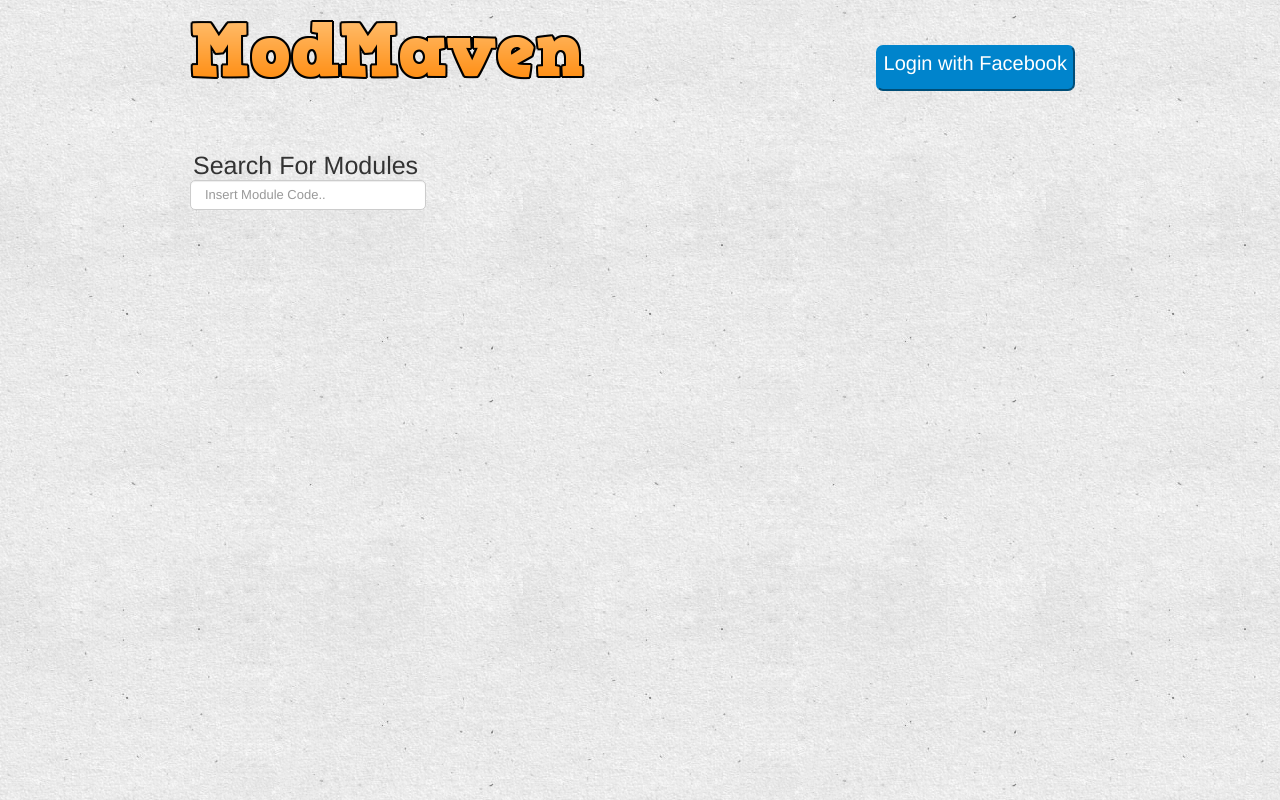
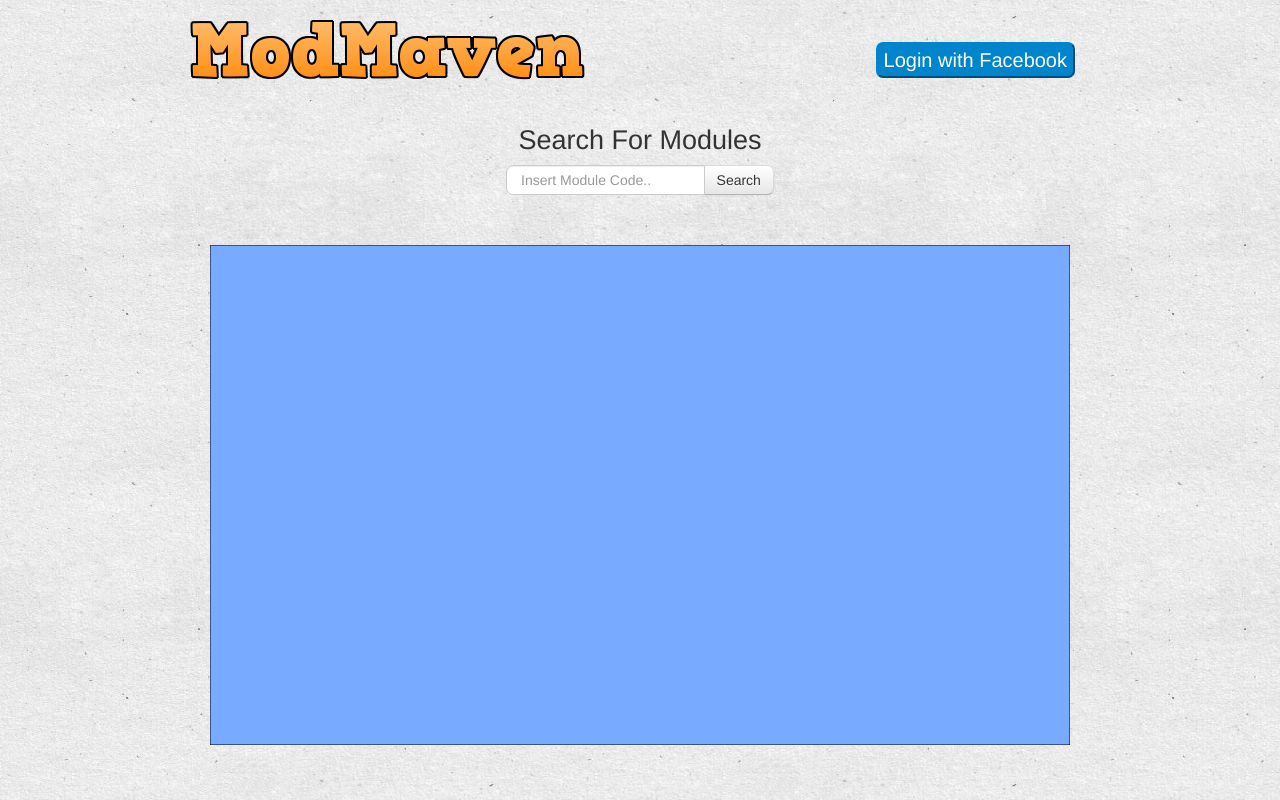
Before and after one commit to ashrayjain/ModMaven, a Python web app: template ModMaven/templates/main.html in a window 1280 px wide. Run offline with Jinja, Linux system fonts and the light colour scheme; the template is opened without the code that fills it, so the values that code supplies are empty; some libraries are stand-ins or nearby versions.

Commit message:
Fixed search backend and other minor css tweaks

```diff
--- a/ModMaven/app.yaml
+++ b/ModMaven/app.yaml
@@ -16,7 +16,7 @@ handlers:
   static_dir: img
 
 # Handler for module page
-- url: /modpage
+- url: /modpage/?
   script: main.app
 
 # Handler for front page
--- a/ModMaven/css/cssMain.css
+++ b/ModMaven/css/cssMain.css
@@ -7,6 +7,14 @@ body {
     padding-bottom: 10px;
 }
 
+.container-fluid {
+    max-width: 940px;
+    min-width: 728px;
+    margin: 0 auto;
+}
+
+
+/* Facebook Login Button */
 .btn-custom {
     background-color: hsl(201, 100%, 40%) !important;
     background-repeat: repeat-x;
@@ -32,6 +40,7 @@ body {
     color: #777
 }
 
+/* Hide the Bootstrap Navbar */
 .navbar-inner {
     background: none !important;
     border: 0 !important;
--- /dev/null
+++ b/ModMaven/templates/base.html
@@ -0,0 +1,61 @@
+<!DOCTYPE html>
+<html lang="en">
+<head>
+    <title>{% block title %}{% endblock %}</title>
+    <meta name="viewport" content="width=device-width, initial-scale=1.0">
+    <!-- Bootstrap -->
+    <link href="../css/bootstrap.min.css" rel="stylesheet" media="screen">
+    <link href="../css/bootstrap-responsive.min.css" rel="stylesheet">
+    <link href="../css/cssMain.css" rel="stylesheet" media="screen">
+
+</head>
+<body>
+
+<!-- FB Stuff -->
+<div id="fb-root"></div>
+<script>
+    window.fbAsyncInit = function() {
+        // init the FB JS SDK
+        FB.init({
+            appId      : '579845202048952',                    // App ID from the app dashboard
+            status     : true,                                 // Check Facebook Login status
+            xfbml      : true                                  // Look for social plugins on the page
+        });
+
+        // Additional initialization code such as adding Event Listeners goes here
+    };
+
+    // Load the SDK asynchronously
+    (function(d, s, id){
+        var js, fjs = d.getElementsByTagName(s)[0];
+        if (d.getElementById(id)) {return;}
+        js = d.createElement(s); js.id = id;
+        js.src = "http://connect.facebook.net/en_US/all.js";
+        fjs.parentNode.insertBefore(js, fjs);
+    }(document, 'script', 'facebook-jssdk'));
+</script>
+
+<!-- Other Stuff -->
+
+<div class="container-fluid">
+    <div class = "navbar">
+        <div class="navbar-inner">
+            <a class="brand" href="/"><img src="../img/modmaven.png"/></a>
+            <ul class="nav pull-right" style="top: 22px">
+                <li><a href="#">
+                    <button onclick="FB.login()" class="btn-custom">
+                        <div style="font-size: 20px; padding: 5px 0;">Login with Facebook</div>
+                    </button>
+                </a></li>
+            </ul>
+        </div>
+    </div>
+    <div id="main-body" class="container-fluid">
+        {% block main_content %}{% endblock %}
+    </div>
+</div>
+<script src="http://ajax.googleapis.com/ajax/libs/jquery/2.0.0/jquery.min.js"></script>
+<script src="../js/bootstrap.min.js"></script>
+
+</body>
+</html>
--- a/ModMaven/templates/main.html
+++ b/ModMaven/templates/main.html
@@ -1,68 +1,39 @@
-<!DOCTYPE html>
-<html lang="en">
-<head>
-    <title>ModMaven</title>
-    <meta name="viewport" content="width=device-width, initial-scale=1.0">
-    <!-- Bootstrap -->
-    <link href="../css/bootstrap.min.css" rel="stylesheet" media="screen">
-    <link href="../css/cssMain.css" rel="stylesheet" media="screen">
-</head>
-<body>
-
-<!-- FB Stuff -->
-<div id="fb-root"></div>
-<script>
-    window.fbAsyncInit = function() {
-        // init the FB JS SDK
-        FB.init({
-            appId      : '579845202048952',                    // App ID from the app dashboard
-            status     : true,                                 // Check Facebook Login status
-            xfbml      : true                                  // Look for social plugins on the page
-        });
-
-        // Additional initialization code such as adding Event Listeners goes here
-    };
-
-    // Load the SDK asynchronously
-    (function(d, s, id){
-        var js, fjs = d.getElementsByTagName(s)[0];
-        if (d.getElementById(id)) {return;}
-        js = d.createElement(s); js.id = id;
-        js.src = "http://connect.facebook.net/en_US/all.js";
-        fjs.parentNode.insertBefore(js, fjs);
-    }(document, 'script', 'facebook-jssdk'));
-</script>
-
-<!-- Other Stuff -->
-
-<div class="container">
-    <div class = "navbar">
-        <div class="navbar-inner">
-            <a class="brand" href=""><img src="../img/modmaven.png"/></a>
-            <ul class="nav pull-right" style="top: 25px">
-                <li><a href="#"><button onclick="FB.login()" class="btn-custom"><p style="font-size: 20px; padding-top: 5px; padding-bottom: 5px;">Login with Facebook</p></button></a></li>
-            </ul>
-        </div>
-    </div>
-    <div id="main-body" class="container" style="padding-top: 40px; padding-left: 40px;">
-        <div class="row">
-            <div id="search-sidebar" class="container span3">
-                <form id = "modsearch" class="navbar-search" action="/modpage" method ="post">
-                    <label style="font-size: 25px; padding-left: 3px;">Search For Modules</label>
-
-                    <input name="modName" type="text" class="search-query" style="border-radius: 5px !important; line-height: 2;"placeholder="Insert Module Code..">
+{% extends "base.html" %}
+{% block title %}ModMaven{% endblock %}
+{% block main_content %}
+    <div class="row-fluid">
+        <div id="search-area" class="span12 container-fluid">
+            <div class="row-fluid">
+                <div style="font-size: 27px; padding: 20px 0 15px; text-align: center">Search For Modules</div>
+            </div>
+            <div class="row-fluid">
+                <form class="form-search span12" action="/modpage" method="get">
+                    <div class="input-append span12 centered">
+                        <input name="modName" type="text" class="span3 search-query"
+                               style="border-bottom-left-radius: 7px; border-top-left-radius: 7px;"
+                               placeholder="Insert Module Code..">
+                        <button type="submit" class="btn"
+                                style="border-bottom-right-radius: 7px; border-top-right-radius: 7px;">Search
+                        </button>
+                    </div>
                 </form>
+            </div>
+            <div class="row-fluid">
+                <div id="errormessage" class="span12 text-error centered"
+                     style="margin-top: -15px; margin-bottom: 15px;">
+                    {{ NotFoundError }}
+                </div>
             </div>
         </div>
     </div>
-    <div id = "pagedata" class = "text-center">
-        <div id = "data" class = "row">
-            <p class = "text-error">{{NotFoundError}}</p>
+    <div class="row-fluid">
+        <div id="result-area" class="span12 container-fluid">
+            <div class="span12" id="viz" style="height: 100%">
+                <svg style="width: inherit; height: 500px;">
+                    <rect width="100%" height="100%"
+                          style="fill:rgb(120,170,255);stroke-width:1;stroke:rgb(0,0,0)"/>
+                </svg>
+            </div>
         </div>
     </div>
-</div>
-<script src="http://ajax.googleapis.com/ajax/libs/jquery/2.0.0/jquery.min.js"></script>
-<script src="../js/bootstrap.min.js"></script>
-
-</body>
-</html>
+{% endblock %}
```
Also changed, not shown: ModMaven/js/tabLogic.js (deleted, +0 -12 lines), ModMaven/main.py (+38 -28 lines), ModMaven/templates/modulepage.html (+14 -69 lines).
